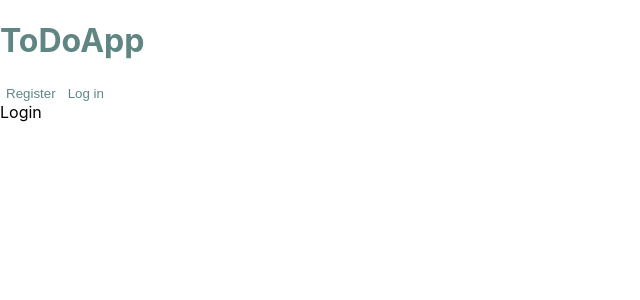
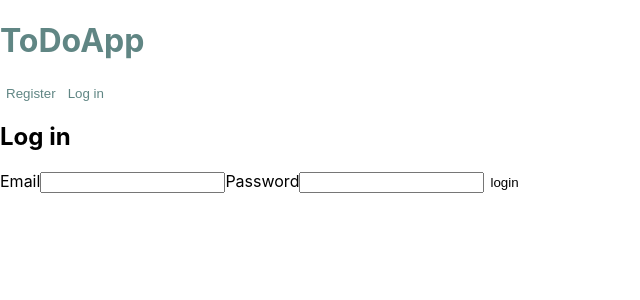
Before and after one commit to lewisharris/Eatwell, a React (Create React App) app in the folder client/: page /login in a window 1280 px wide. Shown: the top 300 px of the page, without its empty margins (0-640 px from the left). Built offline with nearby package versions, Linux system fonts and the light colour scheme; no server answers.

Commit message:
login completed

```diff
--- a/client/src/components/auth/Login.js
+++ b/client/src/components/auth/Login.js
@@ -1,5 +1,54 @@
-import React from "react";
+import React, { useState, useContext } from "react";
+import { useHistory } from "react-router-dom";
+import axios from "axios";
+import UserContext from "../../context/UserContext";
 
 export default function Login() {
-  return <div>Login</div>;
+  const [email, setEmail] = useState();
+  const [password, setPassword] = useState();
+
+  const { setUserData } = useContext(UserContext);
+  const history = useHistory();
+
+  const submitForm = async e => {
+    e.preventDefault();
+    const loginUser = {
+      email,
+      password
+    };
+    const loginResponse = await axios.post(
+      "http://localhost:5000/users/login",
+      {
+        email,
+        password
+      }
+    );
+    setUserData({
+      token: loginResponse.data.token,
+      user: loginResponse.data.user
+    });
+    localStorage.setItem("auth-token", loginResponse.data.token);
+    history.push("/");
+  };
+
+  return (
+    <div>
+      <h2>Log in</h2>
+      <form onSubmit={submitForm}>
+        <label htmlFor="login-email">Email</label>
+        <input
+          id="login-email"
+          type="email"
+          onChange={e => setEmail(e.target.value)}
+        />
+        <label htmlFor="login-password">Password</label>
+        <input
+          onChange={e => setPassword(e.target.value)}
+          id="login-password"
+          type="text"
+        />
+        <input id="submit" type="submit" value="login" />
+      </form>
+    </div>
+  );
 }
```
